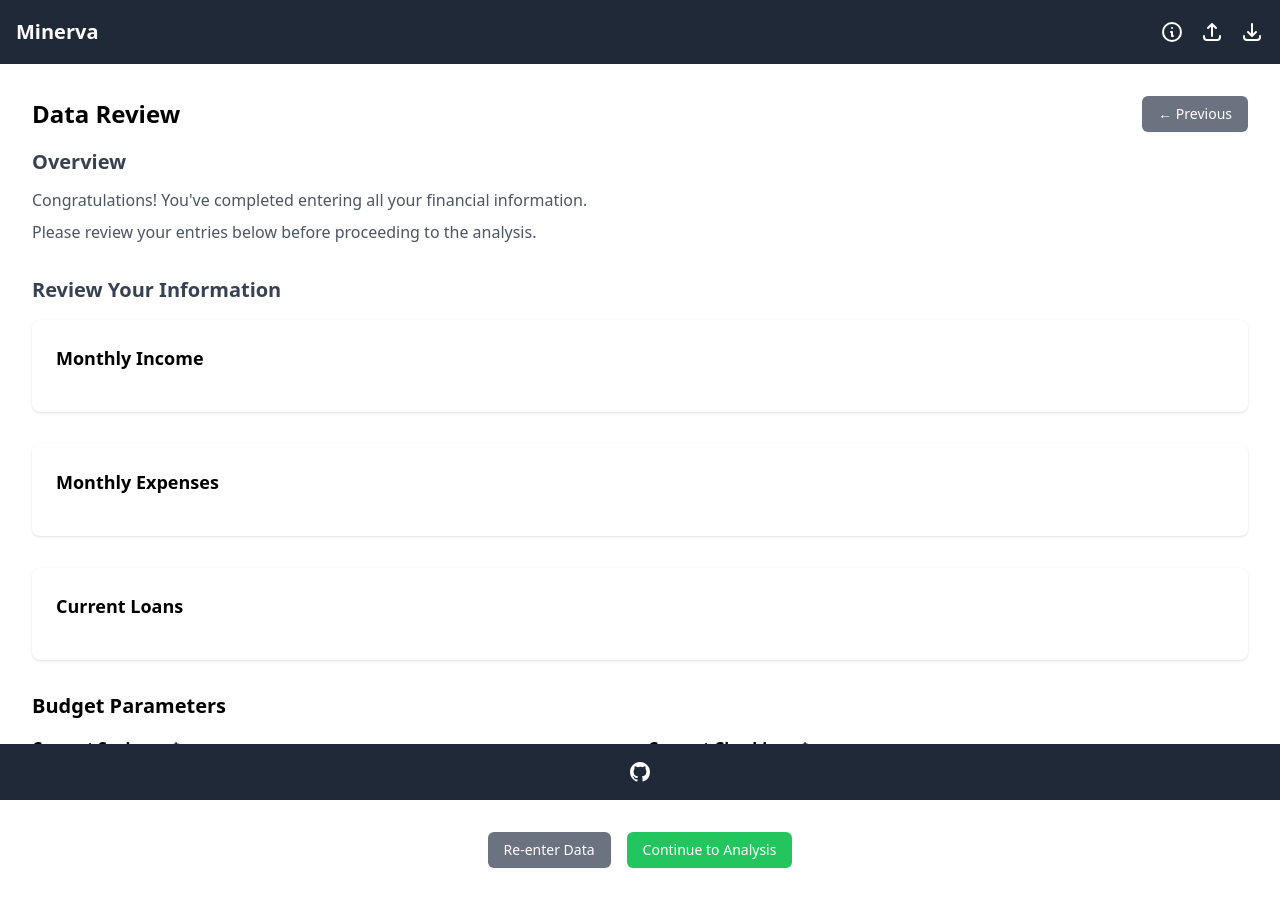
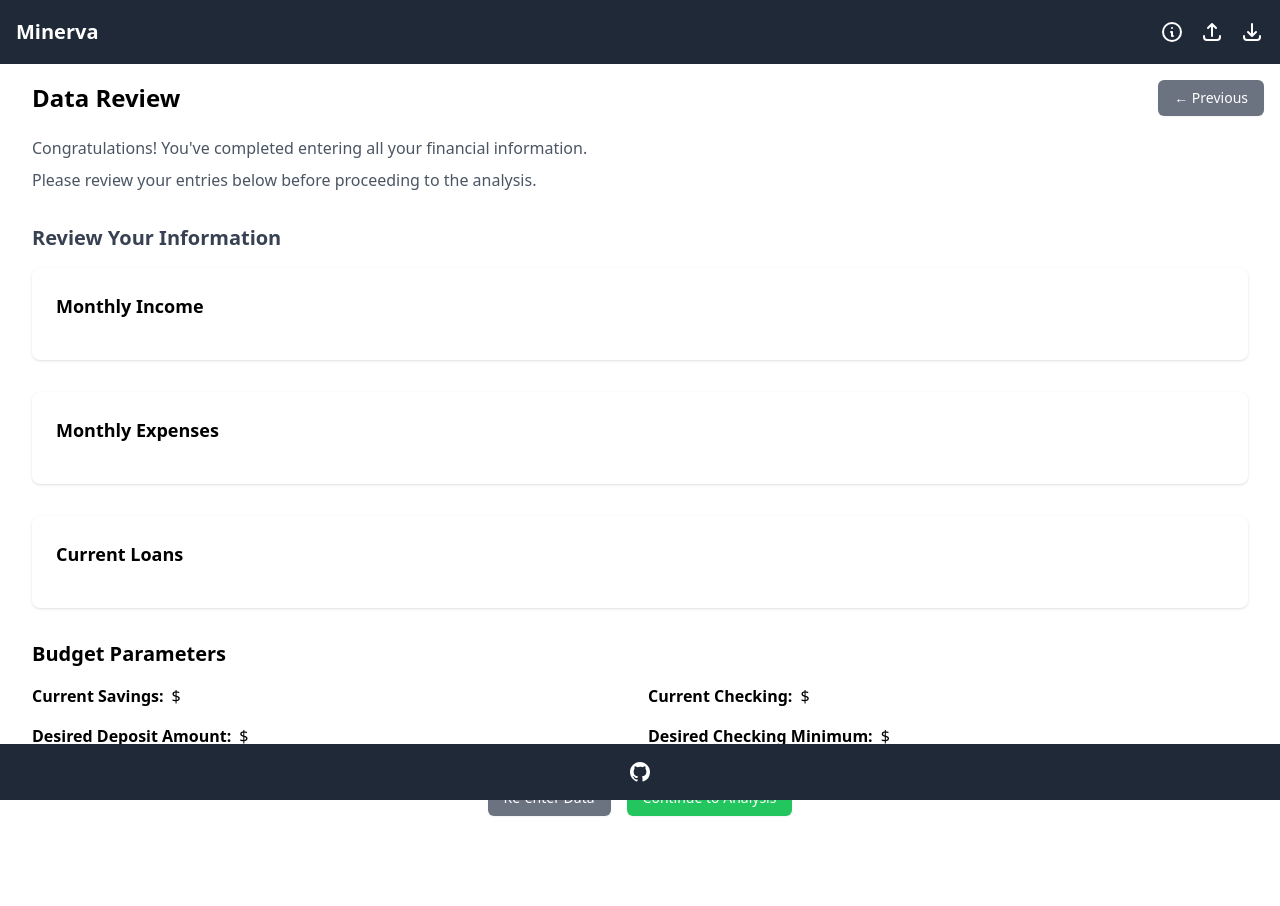
Before and after one commit to nflanner/minerva, a React (Vite) app: page /review in a window 1280 px wide. Shown: the top 906 px of the page. Built offline with nearby package versions, Linux system fonts and the light colour scheme.

Commit message:
fixed wizard wrapper title and buttons to bottom of header

```diff
--- a/src/components/WizardPageWrapper.tsx
+++ b/src/components/WizardPageWrapper.tsx
@@ -28,8 +28,9 @@ export const WizardPageWrapper: React.FC<WizardPageWrapperProps> = ({
   const navigate = useNavigate();
 
   return (
-    <div className="p-4 relative min-h-[calc(100vh-4rem)]">
-      <div className="flex justify-between items-center mb-4">
+    <div className="p-4 min-h-[calc(100vh-4rem)] relative w-full">
+      {/* this is janky as hell - fix the padding for the fixed title/buttons section */}
+      <div className="flex justify-between items-center mb-6 fixed top-16 w-full bg-white z-10 pr-12 pt-4 pb-4">
         <h1 className="text-2xl font-bold">{title}</h1>
         <div className="flex space-x-4">
           {previousPath && (
@@ -44,6 +45,7 @@ export const WizardPageWrapper: React.FC<WizardPageWrapperProps> = ({
           )}
         </div>
       </div>
+
       <div className="mb-8">
         <h2 className="text-xl font-semibold mb-3 text-gray-700">{overviewSubtitle}</h2>
         <div className="text-gray-600">
```
Also changed, not shown: 1 other file (tests, documents, lock files or other folders).
